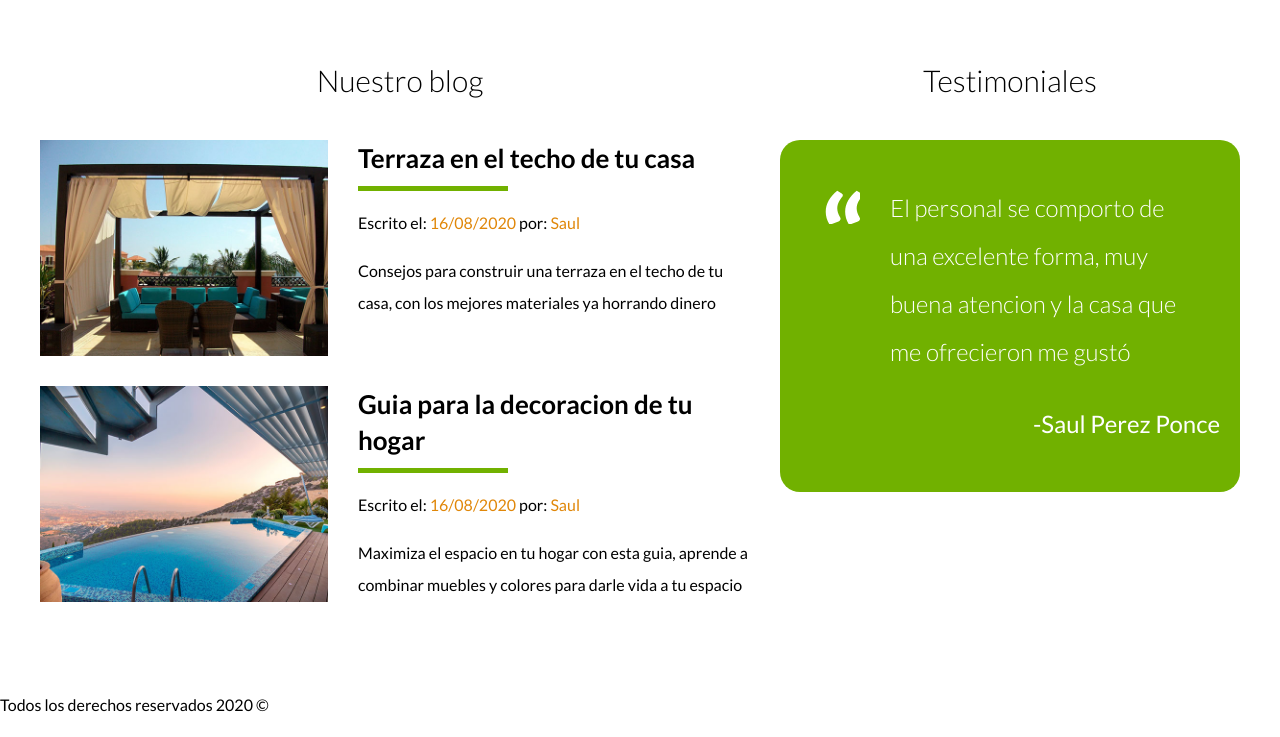
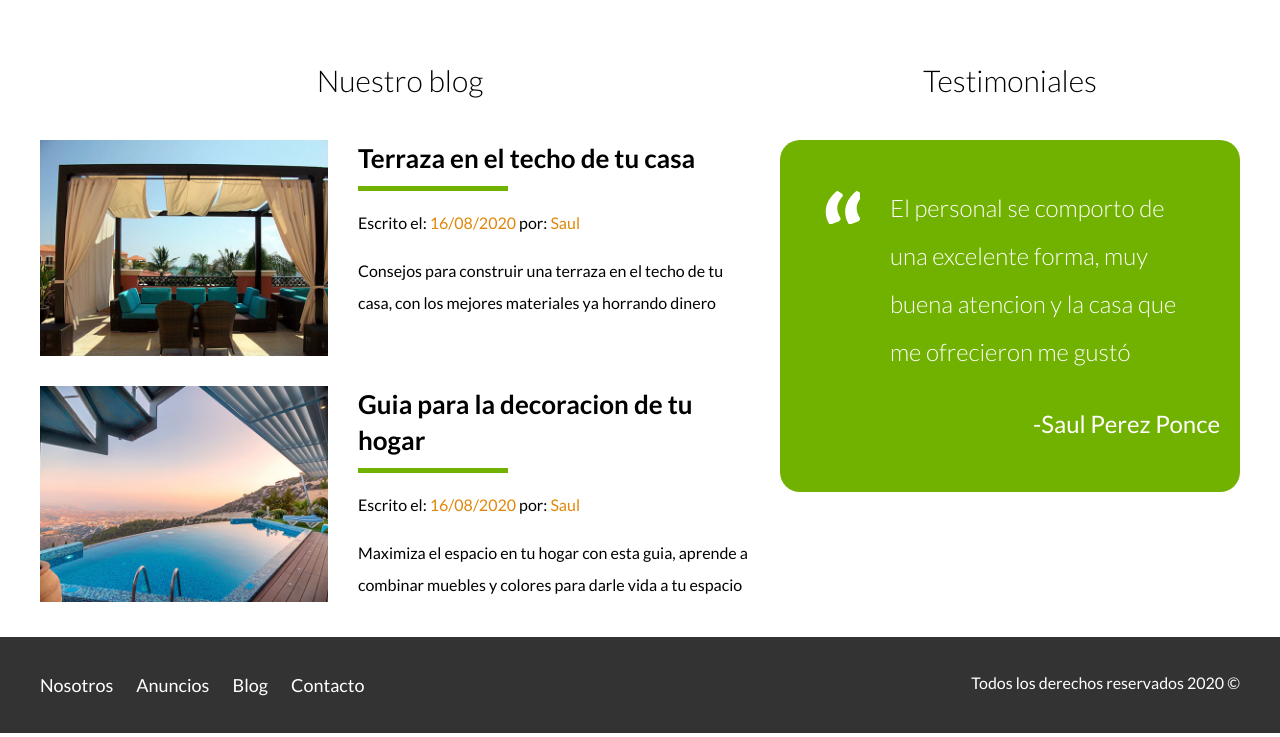
Before and after one commit to Sapp18/BienesRaices, a plain HTML site: page index.html in a window 1280 px wide. Shown: the part 2711-3448 px from the top of the page. Drawn offline with Linux system fonts and the light colour scheme.

Commit message:
finalizando pagina principal

```diff
--- a/css/style.css
+++ b/css/style.css
@@ -232,3 +232,17 @@ h4{
     padding-left: 5rem;
     font-weight: 300;
 }
+/*FOOTER*/
+.site-footer{
+    background-color: #333333;
+    margin: 0;
+}
+.contenedor-footer{
+    padding: 3rem 0;
+    display: flex;
+    justify-content: space-between;
+}
+.copyright{
+    margin: 0;
+    color: white;
+}
--- a/index.html
+++ b/index.html
@@ -187,14 +187,16 @@
             </div>
         </section>
     </div>
-    <footer>
+    <footer class="site-footer seccion">
+        <div class="contenedor contenedor-footer">
             <nav class="navegacion">
                 <a href="nosotros.html">Nosotros</a>
                 <a href="anuncios.html">Anuncios</a>
                 <a href="blog.html">Blog</a>
                 <a href="contacto.html">Contacto</a>
             </nav>
-        <p>Todos los derechos reservados 2020 &copy;</p>
+            <p class="copyright">Todos los derechos reservados 2020 &copy;</p>
+        </div>
     </footer>
 </body>
 
```
Lines whose indentation alone changed are shown as unchanged.
